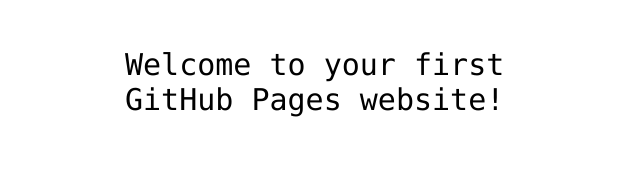
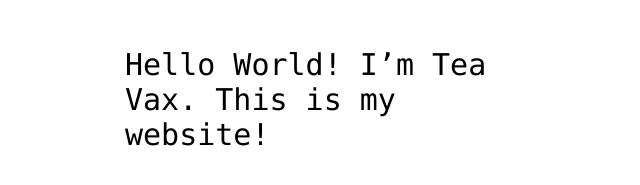
Before and after one commit to teavax/hello-world, a plain HTML site: page index.html in a window 1280 px wide. Shown: the part 341-526 px from the top of the page, without its empty margins (315-955 px from the left). Drawn offline with Linux system fonts and the light colour scheme.

Commit message:
Update my info

```diff
--- a/index.html
+++ b/index.html
@@ -12,7 +12,7 @@
 <img src="https://octodex.github.com/images/daftpunktocat-thomas.gif" id="octocat" alt="octocat-gif" />
 
 <!-- Change this code here by copy and pasting your template on line 15 -->
-<p>Welcome to your first GitHub Pages website!</p>
+<p><p>Hello World! I’m Tea Vax. This is my website!</p></p>
 
 </body>
 </html>
```
